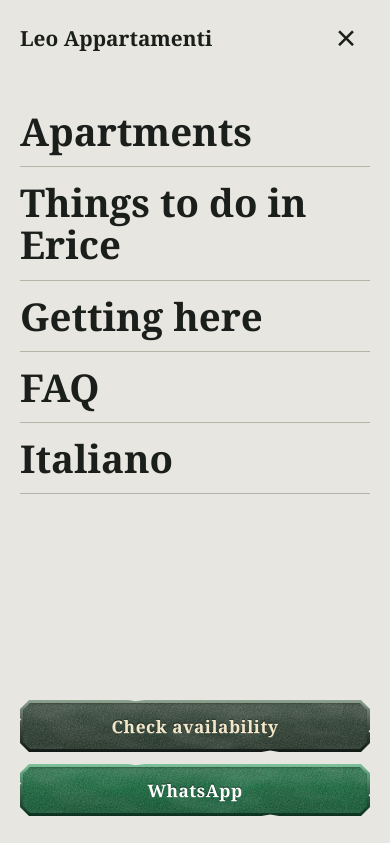
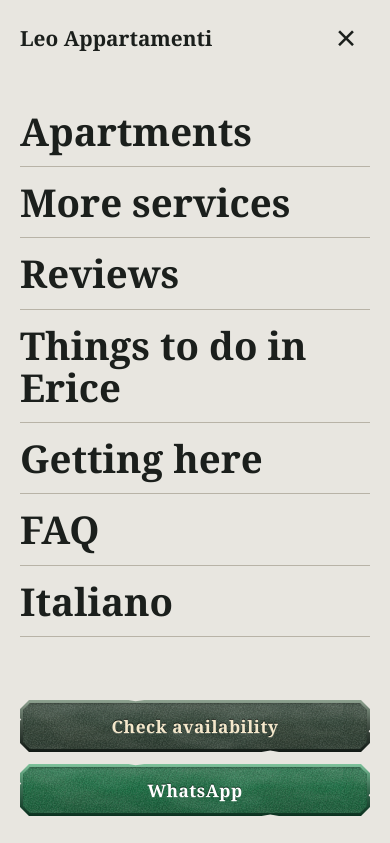
Before and after one commit to Claudio-Santoro/Leo_Appartamenti, an Astro site: page /en/faq in a window 390 px wide. Both pictures are taken after a click on the button 346 px from the left and 31 px from the top of the page. Shown: the top 843 px of the page. Built offline with nearby package versions, Linux system fonts and the light colour scheme; Astro itself is replaced by a stand-in of ours; a web font is replaced by a local one.

Commit message:
Tutto il borgo su telefono: la striscia non blocca più lo scorrimento della pagina; Altri servizi e Recensioni nel menu
- Sotto gli 800 px niente comparsa tappa per tappa nella striscia: le tappe fuori schermo restavano
  invisibili e sfocate, la linea del sentiero spariva con loro, si spostavano all'arrivo e Chrome su
  Android non faceva partire lo scorrimento verticale dal dito appoggiato sulla striscia
- Menu hamburger: Altri servizi e Recensioni, verso #servizi e #ospiti della home, in italiano e in inglese

Co-Authored-By: Claude Opus 5.5 <noreply@anthropic.com>

```diff
--- a/src/i18n.js
+++ b/src/i18n.js
@@ -17,7 +17,7 @@ export const url = (page, lang, id) => routes[page][lang] + (id ? `${id}/` : '')
 
 export const ui = {
   it: {
-    nav: { apts: 'Appartamenti', erice: 'Erice', ericeLong: 'Cosa vedere a Erice', arrive: 'Come arrivare', faq: 'Domande', book: 'Disponibilità' },
+    nav: { apts: 'Appartamenti', erice: 'Erice', ericeLong: 'Cosa vedere a Erice', services: 'Altri servizi', reviews: 'Recensioni', arrive: 'Come arrivare', faq: 'Domande', book: 'Disponibilità' },
     langName: 'English',
     tagline: 'Appartamenti con vista panoramica a Erice',
     guests: 'ospiti',
@@ -31,7 +31,7 @@ export const ui = {
     lamps: 'Accendi i lampioni (modalità notte)',
   },
   en: {
-    nav: { apts: 'Apartments', erice: 'Erice', ericeLong: 'Things to do in Erice', arrive: 'Getting here', faq: 'FAQ', book: 'Availability' },
+    nav: { apts: 'Apartments', erice: 'Erice', ericeLong: 'Things to do in Erice', services: 'More services', reviews: 'Reviews', arrive: 'Getting here', faq: 'FAQ', book: 'Availability' },
     langName: 'Italiano',
     tagline: 'Apartments with panoramic views in Erice',
     guests: 'guests',
--- a/src/layouts/Base.astro
+++ b/src/layouts/Base.astro
@@ -28,6 +28,8 @@ const links = [
   { href: url('arrive', lang), label: t.nav.arrive, key: 'arrive' },
   { href: url('faq', lang), label: t.nav.faq, key: 'faq' },
 ];
+// Il menu del telefono ha in più due sezioni della home, dopo Appartamenti
+const menuLinks = [links[0], { href: `${url('home', lang)}#servizi`, label: t.nav.services }, { href: `${url('home', lang)}#ospiti`, label: t.nav.reviews }, ...links.slice(1)];
 const wa = `https://wa.me/${sito.whatsapp}`;
 const og = await getImage({ src: image ?? img('borgo/belvedere-nuvole'), width: 1200, format: 'jpg', quality: 80 });
 ---
@@ -91,7 +93,7 @@ const og = await getImage({ src: image ?? img('borgo/belvedere-nuvole'), width:
         <button class="close" type="button" aria-label={t.close}>×</button>
       </div>
       <nav aria-label="Menu">
-        {links.map((l) => <a href={l.href}>{l.long ?? l.label}</a>)}
+        {menuLinks.map((l) => <a href={l.href}>{'long' in l ? l.long : l.label}</a>)}
         <a href={url(page, other, id)} hreflang={other} lang={other}>{t.langName}</a>
       </nav>
       <div class="btns">
--- a/src/styles/global.css
+++ b/src/styles/global.css
@@ -342,6 +342,10 @@ p { margin: 0 0 1em; text-wrap: pretty; }
   .route .dot { order: -1; margin-bottom: 14px; position: relative; }
   .route .window, .route .window.tall { aspect-ratio: 3 / 4; margin: 0 0 12px; }
   .route .start .name { margin-top: 0; }
+  /* Niente comparsa tappa per tappa nella striscia: le tappe fuori schermo a destra restavano invisibili e sfocate
+     (con il loro tratto di sentiero), scendevano di 24px quando arrivavano e, finché erano nascoste, Chrome su
+     Android non lasciava partire lo scorrimento verticale della pagina dal dito appoggiato sulla striscia */
+  .js .route [data-reveal] { opacity: 1; filter: none; transform: none; transition: none; }
 }
 /* Come arrivare: una domanda con la sua risposta breve, sotto il sentiero */
 .walk-more { margin-top: clamp(56px, 7vw, 96px); padding-top: clamp(36px, 4vw, 52px); border-top: 1px solid var(--stone); display: grid; grid-template-columns: 1fr 1.2fr auto; gap: 16px clamp(24px, 4vw, 64px); align-items: center; }
```
